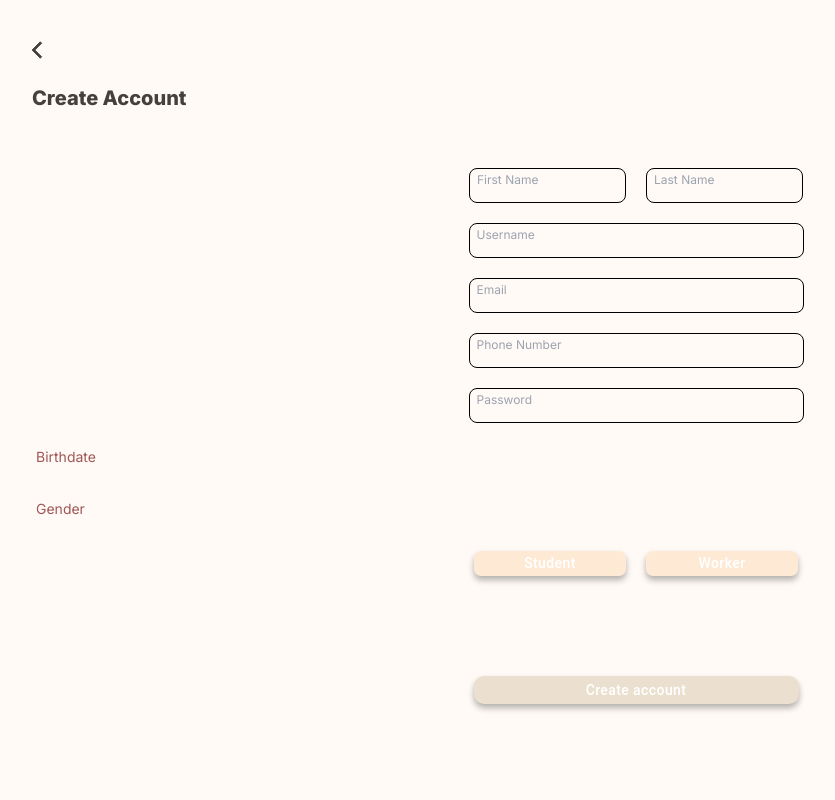
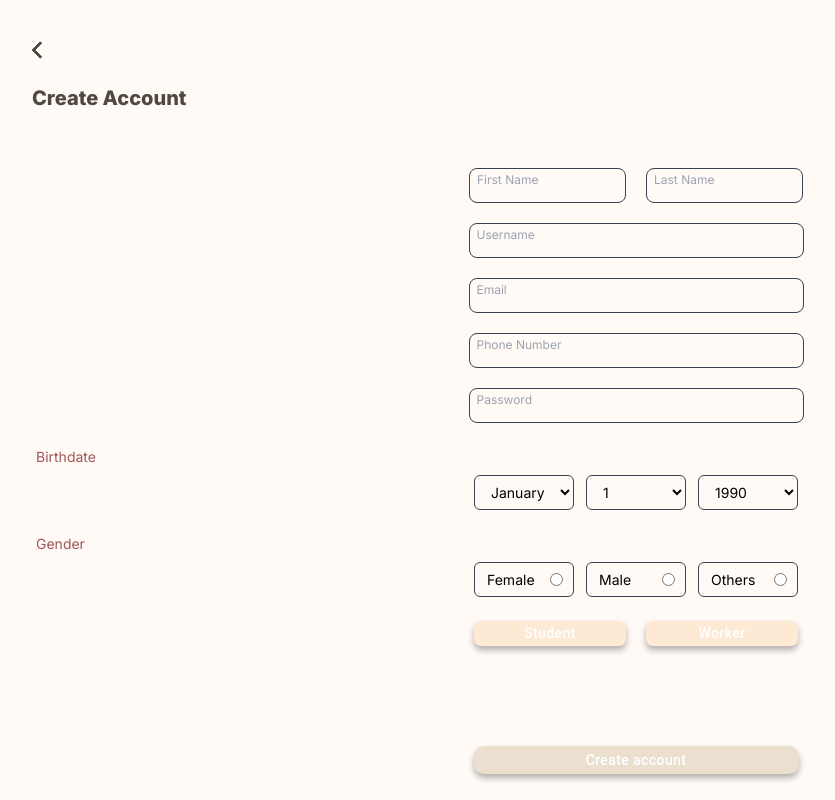
Before and after one commit to Ben-Sicat/Study_hub, a Next.js app in the folder frontend/: page /create_account in a window 1280 px wide. Shown: the whole page, without its empty margins (4-839 px from the left). Built offline with nearby package versions, Linux system fonts and the light colour scheme.

Commit message:
Folder named 'ZAMPLE' is for the sake of trying pages. All pages are working properly

```diff
--- a/frontend/app/components/account.tsx
+++ b/frontend/app/components/account.tsx
@@ -11,15 +11,15 @@ type TesteProps = {
 function Teste({ title, subTitle1, backButtonIcon }: TesteProps) {
   return (
     <div>
-      <button className="flex items-center text-stone-700 py-2 px-2 mt-8 ml-7 mb-2 stroke-stone-700 ">
+      <button className="flex items-center text-textcolor py-2 px-2 mt-8 ml-7 mb-2 stroke-stone-700 ">
         {backButtonIcon}
       </button>
 
-      <h2 className=" text-stone-700 text-xl font-extrabold py-2 px-2 ml-7">
+      <h2 className=" text-textcolor text-xl font-extrabold py-2 px-2 ml-7">
         {title}
       </h2>
 
-      <p className=" text-stone-700 font-normal text-xs ml-8 mr-8 py-1 px-1">
+      <p className=" text-textcolor font-normal text-xs ml-8 mr-8 py-1 px-1">
         {subTitle1}
       </p>
     </div>
--- a/frontend/app/components/button.tsx
+++ b/frontend/app/components/button.tsx
@@ -19,7 +19,7 @@ function Butt({ title, Bgcolor = "", width, height, borderRadius }: ButtProps) {
   return (
     <div className="text-center mt-6 mb-3">
       <Button
-        className="text-stone-700 text-sm font-medium tracking-wider"
+        className="text-textcolor text-sm font-medium tracking-wider"
         variant="contained"
         color="primary"
         style={{
--- a/frontend/app/components/dropdown_button.tsx
+++ b/frontend/app/components/dropdown_button.tsx
@@ -1,7 +1,39 @@
 import React from "react";
 
-function dropdown_button() {
-  return <div>dropdown_button</div>;
+type DropProps = {
+  width?: string;
+  height?: string;
+  options: string[];
+};
+
+function Drop({ width, height, options }: DropProps) {
+  const DropStyle = {
+    width: width || "100px",
+    height: height || "35px",
+  };
+
+  return (
+    <div>
+      <div>
+        <select
+          id=""
+          name=""
+          style={{
+            width: DropStyle.width,
+            height: DropStyle.height,
+            backgroundColor: "#FFFAF6",
+          }}
+          className=" border border-gray-700 text-black text-sm rounded-md py-2 px-3 focus:border-blue-500 focus:outline-none"
+        >
+          {options.map((option, index) => (
+            <option key={index} value={option}>
+              {option}
+            </option>
+          ))}
+        </select>
+      </div>
+    </div>
+  );
 }
 
-export default dropdown_button;
+export default Drop;
--- /dev/null
+++ b/frontend/app/components/iconed_button.tsx
@@ -0,0 +1,39 @@
+import React from "react";
+import Button from "@mui/material/Button";
+
+type IcoButtProps = {
+  Icon: JSX.Element;
+  title: string;
+  marginRight?: string;
+};
+
+function IcoButt({ title, Icon, marginRight }: IcoButtProps) {
+  const containerStyle = {
+    marginRight: marginRight || "60px",
+  };
+
+  return (
+    <div className="text-center mt-3">
+      <Button
+        className="text-left text-textcolor text-sm font-medium tracking-wider"
+        color="primary"
+        style={{
+          backgroundColor: "#FFFAF6",
+          borderRadius: "10px",
+          height: "40px",
+          width: "340px",
+          textTransform: "none",
+          border: `1px solid #EDC2B5`,
+          boxShadow: "none",
+        }}
+      >
+        <div className="flex items-center" style={containerStyle}>
+          {Icon}
+          {title}
+        </div>
+      </Button>
+    </div>
+  );
+}
+
+export default IcoButt;
--- /dev/null
+++ b/frontend/app/components/radio_button.tsx
@@ -0,0 +1,45 @@
+import React from "react";
+
+type RadioProps = {
+  input: string;
+  width?: string;
+  height?: string;
+};
+
+function Radio({ input, width, height }: RadioProps) {
+  const RadioStyle = {
+    width: width || "100px",
+    height: height || "35px",
+  };
+
+  return (
+    <div>
+      <div
+        className="flex items-center border border-gray-700 text-black text-sm rounded-md py-2 px-3 focus:border-blue-500 focus:outline-none"
+        style={{
+          width: RadioStyle.width,
+          height: RadioStyle.height,
+          backgroundColor: "#FFFAF6",
+          position: "relative",
+        }}
+      >
+        <label htmlFor="start" style={{ position: "relative" }}>
+          {input}
+        </label>
+
+        <input
+          type="radio"
+          id="start"
+          name="position"
+          value="start"
+          style={{
+            position: "absolute",
+            right: "10px",
+          }}
+        />
+      </div>
+    </div>
+  );
+}
+
+export default Radio;
--- /dev/null
+++ b/frontend/app/components/reservation_summary.tsx
@@ -0,0 +1,87 @@
+import React from "react";
+import Butt from "../components/button";
+import IcoButt from "./iconed_button";
+import PaymentsOutlinedIcon from "@mui/icons-material/PaymentsOutlined";
+import AccountBalanceOutlinedIcon from "@mui/icons-material/AccountBalanceOutlined";
+import AddToHomeScreenIcon from "@mui/icons-material/AddToHomeScreen";
+
+function Reserv() {
+  return (
+    <div>
+      <p className=" text-textcolor text-sm font-semibold py-2 px-2 ml-7 mt-3">
+        Reservation Summary
+      </p>
+
+      <div className="flex text-xs ml-14 mt-2 justify-between">
+        <div>
+          <div className="flex font-bold">
+            <p>Time Reserved:</p>
+            <p>5:30 PM</p>
+          </div>
+          <div className="flex space-x-1">
+            <p className="font-bold">1x</p>
+            <p>1 hour</p>
+            <p>(Individual Seat)</p>
+          </div>
+        </div>
+        <h4 className="mr-16">&#8369; 80.00</h4>
+      </div>
+
+      <div className="flex justify-center mt-4">
+        <div className=" border-t border-line border-solid border-1 w-[21.5rem]"></div>
+      </div>
+
+      <div className="flex justify-between">
+        <p className=" text-textcolor text-sm font-semibold py-2 px-2 ml-7 mt-3">
+          Subtotal Fee
+        </p>
+        <p className=" text-textcolor text-sm font-semibold py-2 px-2 mt-3 mr-10">
+          &#8369; 80.00
+        </p>
+      </div>
+
+      <p className=" text-textcolor text-sm font-extrabold py-2 px-2 ml-7 mt-3">
+        Payment method
+      </p>
+
+      <IcoButt
+        Icon={
+          <PaymentsOutlinedIcon
+            className="mr-3"
+            style={{ fontSize: 28, color: "#EDC2B5" }}
+          />
+        }
+        title="Cash"
+        marginRight="230px"
+      ></IcoButt>
+
+      <IcoButt
+        Icon={
+          <AccountBalanceOutlinedIcon
+            className="mr-3"
+            style={{ fontSize: 28, color: "#EDC2B5" }}
+          />
+        }
+        title="GCash"
+        marginRight="220px"
+      ></IcoButt>
+
+      <IcoButt
+        Icon={
+          <AddToHomeScreenIcon
+            className="mr-3"
+            style={{ fontSize: 28, color: "#EDC2B5" }}
+          />
+        }
+        title="Paymaya"
+        marginRight="205px"
+      ></IcoButt>
+
+      <div className="mt-10"></div>
+
+      <Butt title="Proceed Transaction" Bgcolor="#ECECEC" width="340px" />
+    </div>
+  );
+}
+
+export default Reserv;
--- a/frontend/app/components/text_input.tsx
+++ b/frontend/app/components/text_input.tsx
@@ -17,7 +17,7 @@ function TextInput({ placeholder, width, height }: InputProps) {
       <div className="relative" style={{ width: InputStyle.width }}>
         <input
           type="text"
-          className="w-full h-full rounded-lg border border-black text-transparent bg-transparent px-2"
+          className="w-full h-full rounded-lg border border-gray-700 text-transparent bg-transparent px-2"
           style={{ height: InputStyle.height }}
         />
         <div className="absolute top-1 left-2 text-xs text-gray-400 pointer-events-none">
--- a/frontend/app/create_account/page.tsx
+++ b/frontend/app/create_account/page.tsx
@@ -3,8 +3,96 @@ import Teste from "../components/account";
 import ArrowBackIosIcon from "@mui/icons-material/ArrowBackIos";
 import TextInput from "../components/text_input";
 import Butt from "../components/button";
+import Drop from "../components/dropdown_button";
+import Radio from "../components/radio_button";
 
 function Page() {
+  const options = [
+    "January",
+    "February",
+    "March",
+    "April",
+    "May",
+    "June",
+    "July",
+    "August",
+    "September",
+    "October",
+    "November",
+    "December",
+  ];
+
+  const options1 = [
+    "1",
+    "2",
+    "3",
+    "4",
+    "5",
+    "6",
+    "7",
+    "8",
+    "9",
+    "10",
+    "11",
+    "12",
+    "13",
+    "14",
+    "15",
+    "16",
+    "17",
+    "18",
+    "19",
+    "20",
+    "21",
+    "22",
+    "23",
+    "24",
+    "25",
+    "26",
+    "27",
+    "28",
+    "29",
+    "30",
+    "31",
+  ];
+
+  const options2 = [
+    "1990",
+    "1991",
+    "1992",
+    "1993",
+    "1994",
+    "1995",
+    "1996",
+    "1997",
+    "1998",
+    "1999",
+    "2000",
+    "2001",
+    "2002",
+    "2003",
+    "2004",
+    "2005",
+    "2006",
+    "2007",
+    "2008",
+    "2009",
+    "2010",
+    "2011",
+    "2012",
+    "2013",
+    "2014",
+    "2015",
+    "2016",
+    "2017",
+    "2018",
+    "2019",
+    "2020",
+    "2021",
+    "2022",
+    "2023",
+  ];
+
   return (
     <div className="flex min-h-full flex-col bg-backcolor">
       <Teste
@@ -29,9 +117,21 @@ function Page() {
         Birthdate
       </p>
 
+      <div className="flex justify-center space-x-3">
+        <Drop options={options}></Drop>
+        <Drop options={options1}></Drop>
+        <Drop options={options2}></Drop>
+      </div>
+
       <p className=" text-redwood font-normal text-sm text-justify ml-8 mt-4 py-2 px-2">
         Gender
       </p>
+
+      <div className="flex justify-center space-x-3">
+        <Radio input="Female"></Radio>
+        <Radio input="Male"></Radio>
+        <Radio input="Others"></Radio>
+      </div>
 
       <div className="flex justify-center space-x-5 text-xs">
         <Butt
--- /dev/null
+++ b/frontend/app/payment_details/page.tsx
@@ -0,0 +1,20 @@
+import React from "react";
+import Reserv from "../components/reservation_summary";
+import Teste from "../components/account";
+import ArrowBackIosIcon from "@mui/icons-material/ArrowBackIos";
+
+function Page() {
+  return (
+    <div className="flex min-h-full flex-col bg-backcolor">
+      <Teste
+        backButtonIcon={<ArrowBackIosIcon style={{ fontSize: 20 }} />}
+        title="Payment Details"
+        subTitle1="Select your preferred payment method"
+      />
+
+      <Reserv></Reserv>
+    </div>
+  );
+}
+
+export default Page;
--- a/frontend/tailwind.config.ts
+++ b/frontend/tailwind.config.ts
@@ -20,6 +20,9 @@ const config: Config = {
         'bg': "#EBE0D0",
         'redwood': "#9F5757",
         'qr': "#1C1B1F",
+        'textcolor': "#4F483F",
+        'line': "#C7C7C7",
+        'buttonborder': "#EDC2B5",
       },
     },
   },
```
Also changed, not shown: frontend/app/ZAMPLE/page.tsx (renamed from frontend/app/dropdown_sample/page.tsx).
